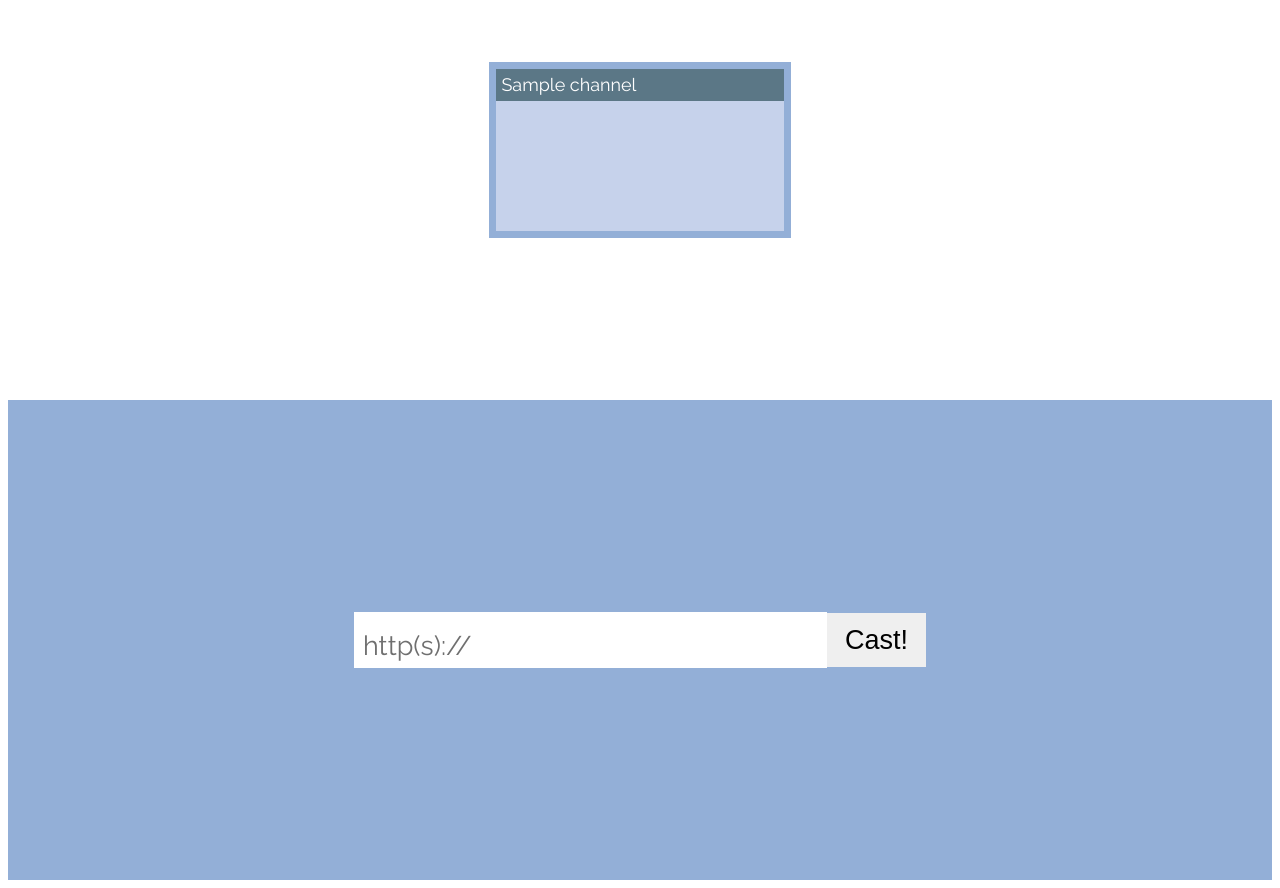
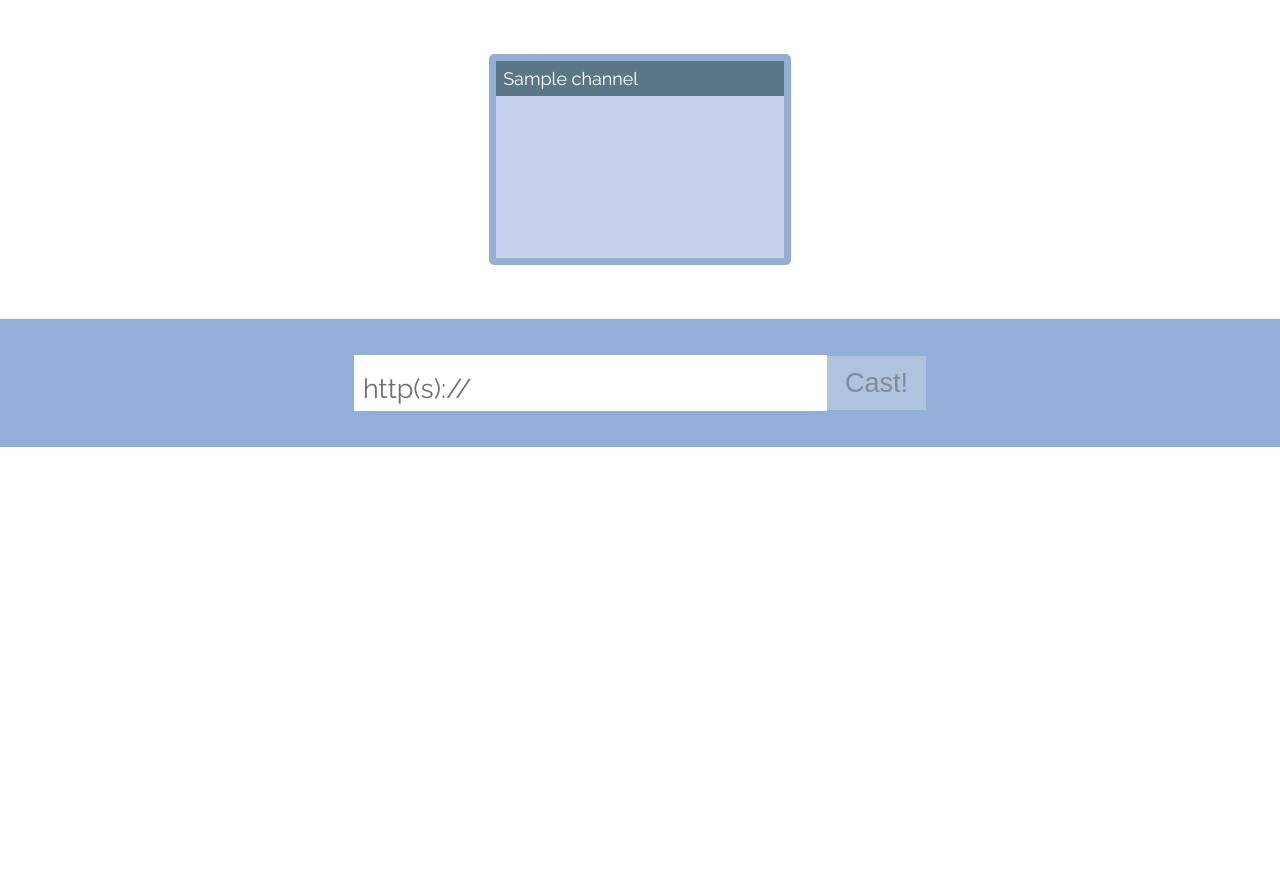
Before and after one commit to handson-workshop/dashboard-remote, a Django app: template app/src/dr/core/templates/core/remote.html in a window 1280 px wide. After the commit the page ends 447 px from the top, so only its background shows below. Run offline with Django 3.2, Linux system fonts and the light colour scheme; the template is opened without the code that fills it: values that come from a table or form of the project are taken from there, others are empty; tables that the repository leaves empty hold one stand-in row (values such as "Sample post"); parts of the project's set-up code (start-up, migrations or seed data) failed here and were passed over.

Commit message:
Aggiornata la dashboard per il controllo dei canali con nuove funzionalità e cooreziona di bug

```diff
--- a/app/src/dr/core/static/css/remote.css
+++ b/app/src/dr/core/static/css/remote.css
@@ -5,11 +5,21 @@ html {
   color: #222;
 }
 
+body {
+  margin: 0;
+}
+
+.container {
+  max-width: 72rem;
+  margin: 0 auto;
+}
+
 .display-list {
-  height: 40vh;
   display: -webkit-box;
   display: -ms-flexbox;
   display: flex;
+  -ms-flex-wrap: wrap;
+      flex-wrap: wrap;
   -webkit-box-pack: center;
       -ms-flex-pack: center;
           justify-content: center;
@@ -20,47 +30,62 @@ html {
   position: relative;
   overflow: hidden;
   border: 0.4rem solid #93afd7;
+  margin: 1rem;
+  border-radius: 5px;
+}
+.display-list .display .header-display {
+  display: -webkit-box;
+  display: -ms-flexbox;
+  display: flex;
+  background: #5b7786;
+  z-index: 3;
+  font-size: 1rem;
+  padding: 0.4rem;
+}
+.display-list .display .header-display .name {
+  -webkit-box-flex: 1;
+      -ms-flex-positive: 1;
+          flex-grow: 1;
+  color: white;
+}
+.display-list .display .content-display {
+  display: -webkit-box;
+  display: -ms-flexbox;
+  display: flex;
+  position: relative;
   height: 9rem;
   width: 16rem;
-  margin: 1rem;
 }
-.display-list .display .selectable {
-  position: absolute;
-  width: 100%;
-  height: 100%;
-  top: 0;
-  left: 0;
-  z-index: 10;
-}
-.display-list .display input:checked ~ .selectable {
-  background: rgba(32, 49, 23, 0.3);
-}
-.display-list .display input {
-  visibility: hidden;
-}
-.display-list .display .name {
-  position: absolute;
-  color: white;
-  font-size: 1rem;
-  background: #5b7786;
-  width: 100%;
-  padding: 0.3rem;
-}
-.display-list .display iframe {
-  width: 206%;
-  height: 206%;
+.display-list .display .content-display iframe {
+  width: 300%;
+  height: 300%;
   border: 0;
   -webkit-transform-origin: top left;
           transform-origin: top left;
-  -webkit-transform: scale(0.5);
-          transform: scale(0.5);
+  -webkit-transform: scale(0.333);
+          transform: scale(0.333);
   position: absolute;
   top: 0;
   left: 0;
 }
+.display-list .display .content-display .selectable {
+  display: -webkit-box;
+  display: -ms-flexbox;
+  display: flex;
+  -webkit-box-flex: 1;
+      -ms-flex: 1;
+          flex: 1;
+  height: inherit;
+  z-index: 2;
+}
+.display-list .display .content-display input:checked ~ .selectable {
+  background: rgba(32, 49, 23, 0.3);
+}
+.display-list .display .content-display input {
+  display: none;
+}
 
 .controls {
-  height: 60vh;
   background: #93afd7;
   display: -webkit-box;
   display: -ms-flexbox;
@@ -68,10 +93,10 @@ html {
   -webkit-box-pack: center;
       -ms-flex-pack: center;
           justify-content: center;
+  padding: 2rem 0;
 }
 .controls input, .controls button {
   font-size: 1.5rem;
-  line-height: 2;
 }
 .controls .url-input {
   margin: auto 0;
@@ -91,9 +116,80 @@ html {
 }
 .controls button {
   padding: 0 1rem;
-}
-.controls button, .controls select {
-  border: 0;
+  border: none;
   margin: auto 0;
   height: 3rem;
+  cursor: pointer;
 }
+
+.dimmer {
+  z-index: 201;
+  position: fixed;
+  display: none;
+  -webkit-box-orient: vertical;
+  -webkit-box-direction: normal;
+      -ms-flex-direction: column;
+          flex-direction: column;
+  -webkit-box-pack: center;
+      -ms-flex-pack: center;
+          justify-content: center;
+  -webkit-box-align: center;
+      -ms-flex-align: center;
+          align-items: center;
+  background: rgba(34, 34, 34, 0.3);
+  top: 0;
+  left: 0;
+  right: 0;
+  bottom: 0;
+}
+.dimmer.visible {
+  display: -webkit-box;
+  display: -ms-flexbox;
+  display: flex;
+}
+.dimmer .popup {
+  background: white;
+  padding: 1rem 3rem;
+  display: none;
+  -webkit-box-orient: vertical;
+  -webkit-box-direction: normal;
+      -ms-flex-direction: column;
+          flex-direction: column;
+  border-radius: 5px;
+}
+.dimmer .popup.visible {
+  display: -webkit-box;
+  display: -ms-flexbox;
+  display: flex;
+}
+.dimmer .popup .header {
+  background: #395b50;
+  padding: 1rem;
+  text-align: center;
+}
+.dimmer .popup .header .title {
+  color: white;
+  font-size: 1.4rem;
+  font-weight: bold;
+}
+.dimmer .popup .content {
+  padding: 1.5rem 1rem;
+}
+.dimmer .popup .actions {
+  display: -webkit-box;
+  display: -ms-flexbox;
+  display: flex;
+  -webkit-box-pack: end;
+      -ms-flex-pack: end;
+          justify-content: flex-end;
+}
+.dimmer .popup .actions button {
+  height: 2rem;
+  margin-left: 0.4rem;
+  font-size: 1rem;
+  border: none;
+  background: #c6d2eb;
+  border-radius: 3px;
+  cursor: pointer;
+  padding: 0 0.8rem;
+}
--- a/app/src/dr/core/templates/core/remote.html
+++ b/app/src/dr/core/templates/core/remote.html
@@ -6,15 +6,25 @@
     <meta charset="UTF-8">
     <meta name="viewport" content="width=device-width, initial-scale=1">
     <link rel="stylesheet" href="{% static "css/remote.css" %}">
+    <link rel="stylesheet" href="{% static "css/dashboard-remote-font.css" %}">
   </head>
   <body>
     <div class="display-list">
       {% for channel in on_air %}
-      <div class="display">
-        <div class="name">{{ channel.name }}</div>
-        <input type="checkbox" id="channel-{{ channel.name}}" value="{{ channel.name }}"/>
-        <label class="selectable" for="channel-{{ channel.name}}"></label>
-        <iframe src="{{ channel.url }}" id="frame-{{ channel.name }}"></iframe>
+      <div class="display" id="display-{{ channel.name}}">
+        <div class="header-display">
+          <div class="name">{{ channel.name }}</div>
+          <div class="actions">
+            <div class="remove" data-value="{{ channel.name }}">
+              <i class="link icon-cross"></i>
+            </div>
+          </div>
+        </div>
+        <div class="content-display">
+          <input type="checkbox" id="channel-{{ channel.name}}" value="{{ channel.name }}" />
+          <label class="selectable" for="channel-{{ channel.name}}"></label>
+          <iframe src="{{ channel.url }}" id="frame-{{ channel.name }}"></iframe>
+        </div>
       </div>
       {% empty %}
       <strong>No channels casted</strong>
@@ -25,7 +35,22 @@
         <input type="url" name="url-field" id="url-field"/><span class="prefix">http(s)://</span>
       </div>
       {% csrf_token %}
-      <button id="cast-button">Cast!</button>
+      <button id="cast-button" disabled="disabled">Cast!</button>
+    </div>
+
+    <div class="dimmer">
+      <div class="popup" id="remove-channel">
+        <div class="header">
+          <div class="title">Conferma</div>
+        </div>
+        <div class="content">
+          <div class="desc">Confermi di voler rimuovere il canale?</div>
+        </div>
+        <div class="actions">
+          <button class="conf">Conferma</button>
+          <button class="canc">Annulla</button>
+        </div>
+      </div>
     </div>
 
     <script src="{% static "js/remote.js" %}"></script>
```
Also changed, not shown: app/src/dr/core/static/js/remote.js (+97 -12 lines).
